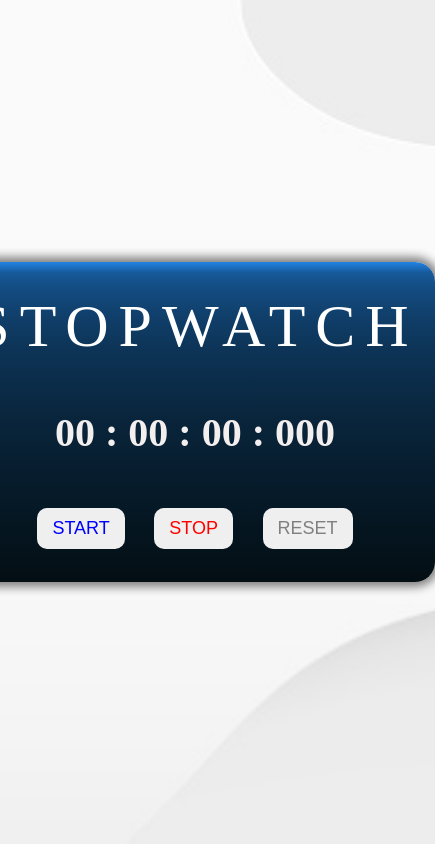
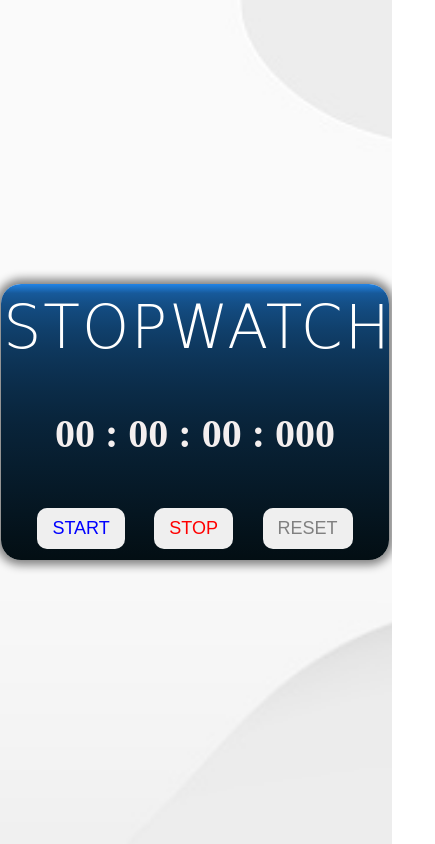
Before and after one commit to mrpkm/Frontend_StopWatch, a plain HTML site: page index.html in a window 390 px wide. Shown: the whole page, 435 px wide, since content can reach past the window. Drawn offline with Linux system fonts and the light colour scheme.

Commit message:
Update styel.css
add resposive

```diff
--- a/styel.css
+++ b/styel.css
@@ -7,14 +7,13 @@
 
 h1 {
   text-align: center;
-  letter-spacing: 10px;
-  /* margin-top: 15px; */
-  /* padding: x5%; */
+  letter-spacing: 2px;
   color: white;
   font-size: 60px;
   font-weight: 250;
-  font-family: unset;
+  font-family: "Lobster", cursive;
   padding-left: 5px;
+  text-transform: capitalize;
 }
 body {
   background-image: url("page_background.jpg");
@@ -31,11 +30,9 @@ body {
 #watchContainer {
   width: 30rem;
   height: 20rem;
-  /* background-image: url(./background.jpg); */
   background-image: linear-gradient(rgb(34, 132, 230), 10%, rgb(3, 14, 19));
   background-repeat: no-repeat;
   background-size: cover;
-  /* border: 2px solid red; */
   border-radius: 20px;
   display: flex;
   flex-direction: column;
@@ -43,6 +40,7 @@ body {
   justify-content: center;
   row-gap: 3rem;
   box-shadow: 0px 0px 10px 5px gray;
+  padding: 10px;
 }
 
 #displayTime {
@@ -56,7 +54,6 @@ body {
   border-radius: 10px;
   font-size: large;
   border: none;
-  /* gap: 3rem; */
   margin: 0.2rem 0.8rem;
   cursor: pointer;
 }
@@ -84,3 +81,10 @@ body {
   background-color: gray;
   color: white;
 }
+/* /mdeia */
+@media (max-width: 500px) {
+  #watchContainer {
+    width: 23rem;
+    height: 16rem;
+  }
+}
```
